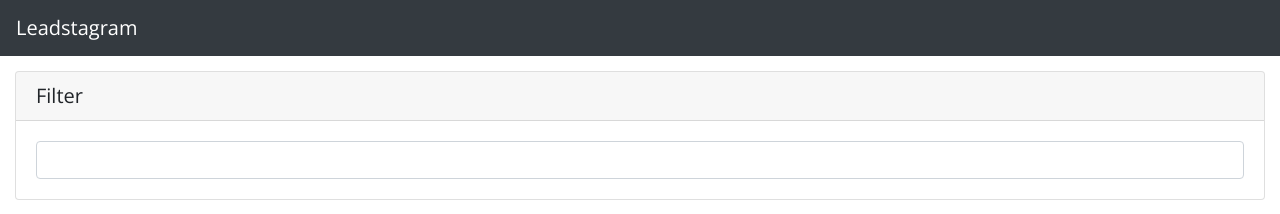
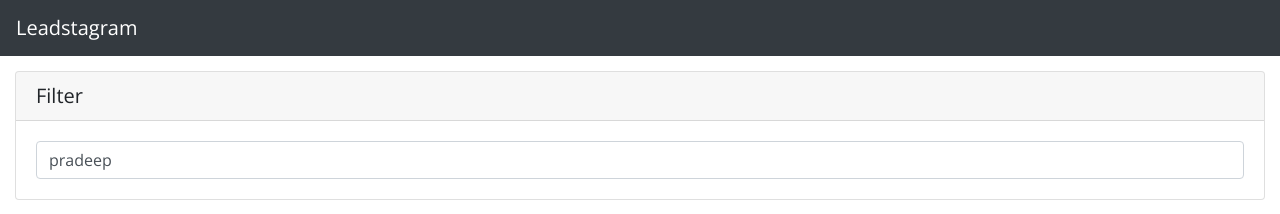
Before and after one commit to navyamullapudi4/react-Leadstagram, a React (Create React App) app in the folder client/: page / in a window 1280 px wide. Shown: the top 214 px of the page. Built offline with nearby package versions, Linux system fonts and the light colour scheme.

Commit message:
created the state variable filter

```diff
--- a/client/src/components/App.js
+++ b/client/src/components/App.js
@@ -5,7 +5,8 @@
 
 class App extends Component {
   state = {
-    user: []
+    user: [],
+    Filter: "pradeep"
   };
   componentDidMount() {
     this.setState({ user });
@@ -78,6 +79,7 @@
                       id="enterName"
                       className="form-control"
                       palceholder="Enter Name"
+                      value={this.state.Filter}
                     />
                   </div>
                 </form>
```
